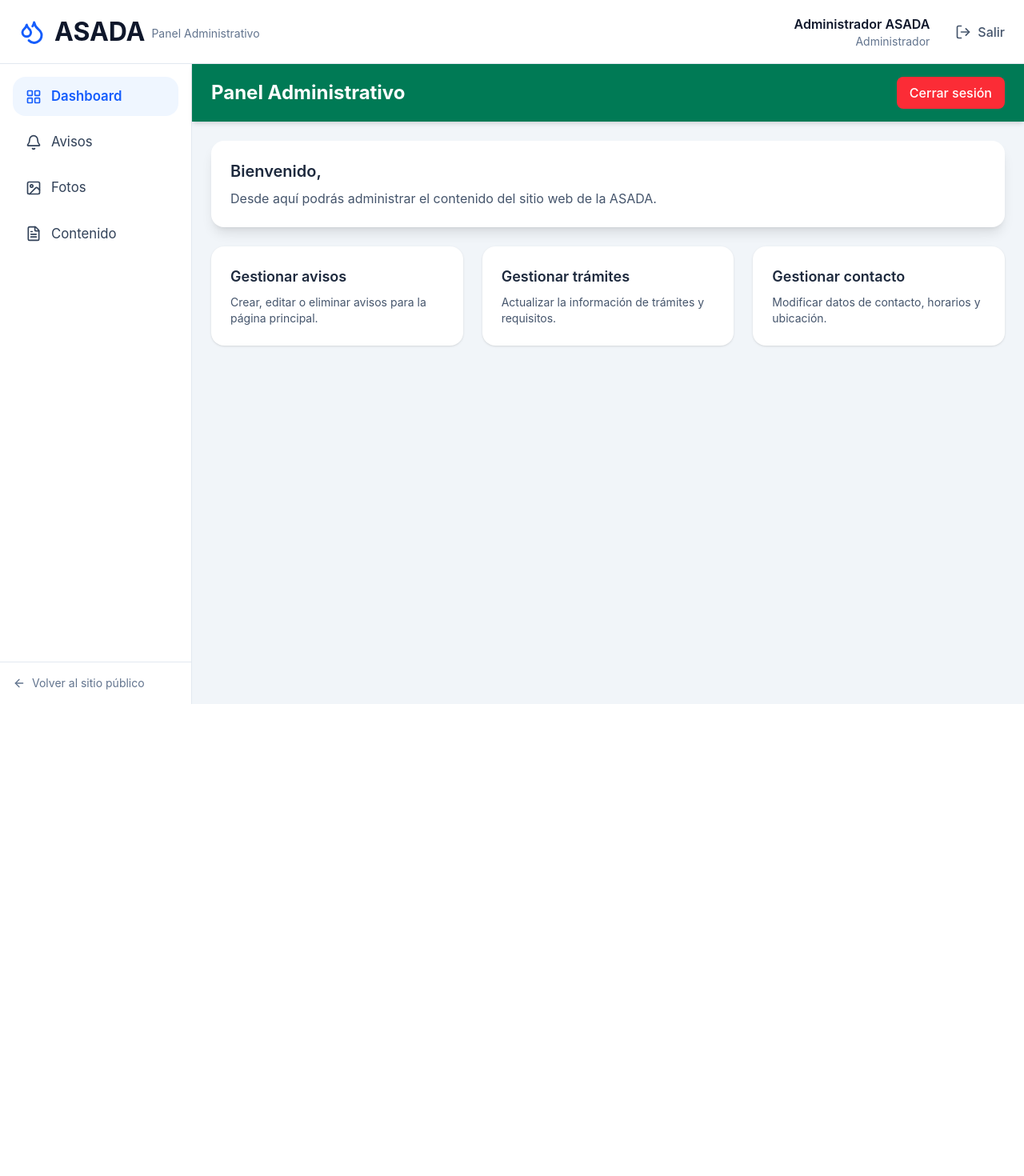
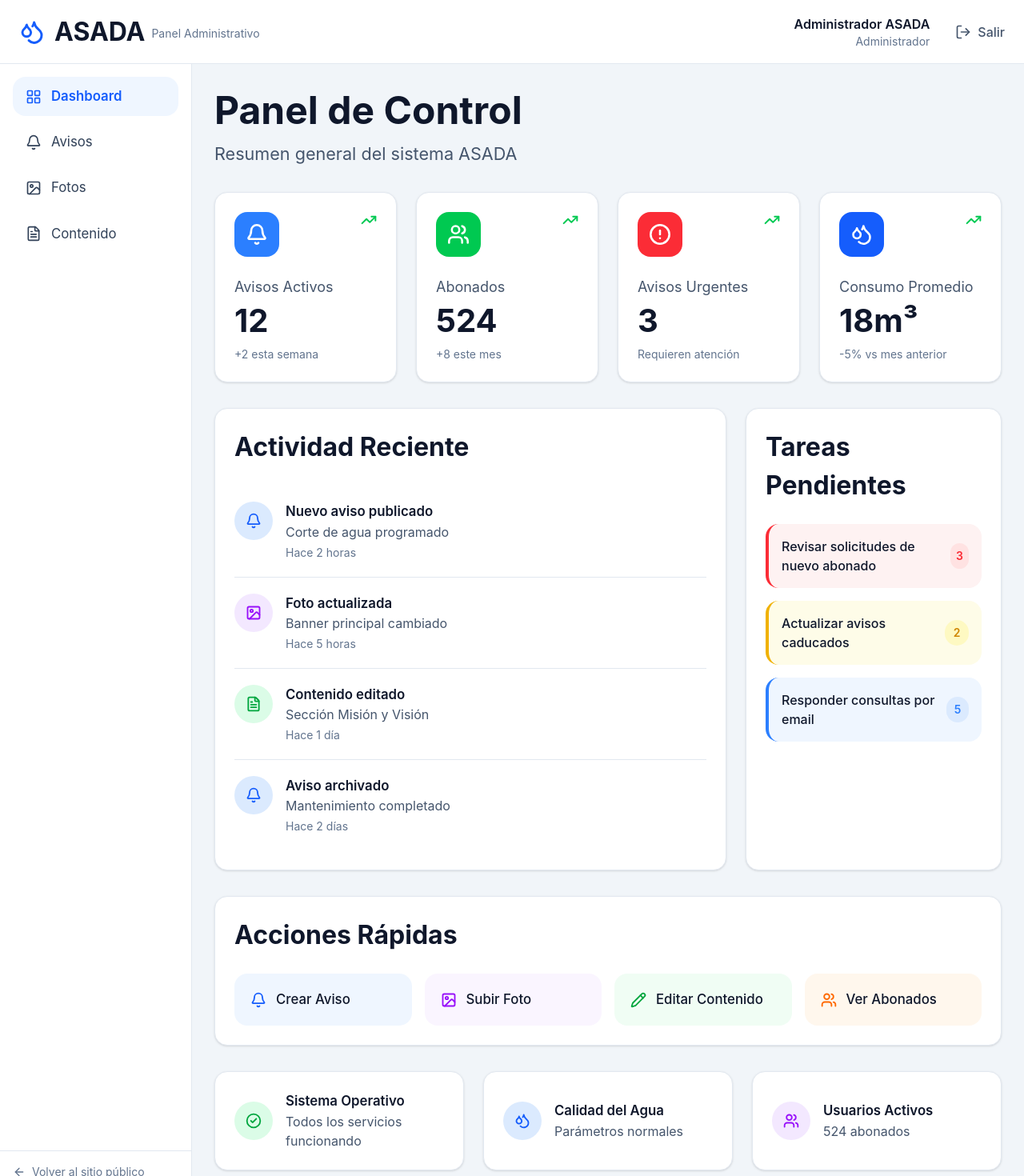
Before and after one commit to Jimenajr05/asada-cedral-dulcenombre-system, a React app in the folder frontend/: page /admin/panel in a window 1280 px wide. Shown: the top 1470 px of the page at 80% size. Before the commit the page ends 880 px from the top, so only its background shows below. Built offline with nearby package versions, Linux system fonts and the light colour scheme; sample sign-in values are in the browser's storage; the HTML template or start-up script is replaced by a standard one.

Commit message:
Actualización de panel administrativo

```diff
--- a/frontend/src/pages/admin/AdminPanel.jsx
+++ b/frontend/src/pages/admin/AdminPanel.jsx
@@ -1,65 +1,323 @@
+import {
+  Bell,
+  Users,
+  AlertCircle,
+  Droplets,
+  TrendingUp,
+  Image as ImageIcon,
+  FileText,
+  CheckCircle2,
+  Pencil,
+} from "lucide-react";
+
 function AdminPanel() {
-  const user = JSON.parse(localStorage.getItem("user"));
+  const stats = [
+    {
+      title: "Avisos Activos",
+      value: "12",
+      description: "+2 esta semana",
+      icon: Bell,
+      boxColor: "bg-blue-500",
+    },
+    {
+      title: "Abonados",
+      value: "524",
+      description: "+8 este mes",
+      icon: Users,
+      boxColor: "bg-green-500",
+    },
+    {
+      title: "Avisos Urgentes",
+      value: "3",
+      description: "Requieren atención",
+      icon: AlertCircle,
+      boxColor: "bg-red-500",
+    },
+    {
+      title: "Consumo Promedio",
+      value: "18m³",
+      description: "-5% vs mes anterior",
+      icon: Droplets,
+      boxColor: "bg-blue-600",
+    },
+  ];
 
-  const handleLogout = () => {
-    localStorage.removeItem("token");
-    localStorage.removeItem("user");
-    window.location.href = "/admin/login";
-  };
+  const recentActivity = [
+    {
+      title: "Nuevo aviso publicado",
+      description: "Corte de agua programado",
+      time: "Hace 2 horas",
+      icon: Bell,
+      iconColor: "text-blue-600",
+      bg: "bg-blue-100",
+    },
+    {
+      title: "Foto actualizada",
+      description: "Banner principal cambiado",
+      time: "Hace 5 horas",
+      icon: ImageIcon,
+      iconColor: "text-purple-600",
+      bg: "bg-purple-100",
+    },
+    {
+      title: "Contenido editado",
+      description: "Sección Misión y Visión",
+      time: "Hace 1 día",
+      icon: FileText,
+      iconColor: "text-green-600",
+      bg: "bg-green-100",
+    },
+    {
+      title: "Aviso archivado",
+      description: "Mantenimiento completado",
+      time: "Hace 2 días",
+      icon: Bell,
+      iconColor: "text-blue-600",
+      bg: "bg-blue-100",
+    },
+  ];
+
+  const pendingTasks = [
+    {
+      title: "Revisar solicitudes de nuevo abonado",
+      count: 3,
+      style: "bg-red-50 border-l-[4px] border-red-500",
+      badge: "bg-red-100 text-red-500",
+    },
+    {
+      title: "Actualizar avisos caducados",
+      count: 2,
+      style: "bg-yellow-50 border-l-[4px] border-yellow-500",
+      badge: "bg-yellow-100 text-yellow-600",
+    },
+    {
+      title: "Responder consultas por email",
+      count: 5,
+      style: "bg-blue-50 border-l-[4px] border-blue-500",
+      badge: "bg-blue-100 text-blue-500",
+    },
+  ];
+
+  const quickActions = [
+    {
+      title: "Crear Aviso",
+      icon: Bell,
+      bg: "bg-blue-50",
+      iconColor: "text-blue-600",
+    },
+    {
+      title: "Subir Foto",
+      icon: ImageIcon,
+      bg: "bg-purple-50",
+      iconColor: "text-purple-600",
+    },
+    {
+      title: "Editar Contenido",
+      icon: Pencil,
+      bg: "bg-green-50",
+      iconColor: "text-green-600",
+    },
+    {
+      title: "Ver Abonados",
+      icon: Users,
+      bg: "bg-orange-50",
+      iconColor: "text-orange-500",
+    },
+  ];
+
+  const bottomCards = [
+    {
+      title: "Sistema Operativo",
+      description: "Todos los servicios funcionando",
+      icon: CheckCircle2,
+      bg: "bg-green-100",
+      iconColor: "text-green-600",
+    },
+    {
+      title: "Calidad del Agua",
+      description: "Parámetros normales",
+      icon: Droplets,
+      bg: "bg-blue-100",
+      iconColor: "text-blue-600",
+    },
+    {
+      title: "Usuarios Activos",
+      description: "524 abonados",
+      icon: Users,
+      bg: "bg-purple-100",
+      iconColor: "text-purple-600",
+    },
+  ];
 
   return (
-    <div className="min-h-screen bg-slate-100">
-      <div className="bg-emerald-700 text-white px-6 py-4 shadow-md">
-        <div className="max-w-6xl mx-auto flex items-center justify-between">
-          <h1 className="text-2xl font-bold">Panel Administrativo</h1>
-          <button
-            onClick={handleLogout}
-            className="bg-red-500 hover:bg-red-600 px-4 py-2 rounded-lg font-medium"
+    <div className="p-7">
+      <div className="mb-8">
+        <h2 className="text-[3rem] font-bold text-slate-900 leading-tight">
+          Panel de Control
+        </h2>
+        <p className="text-slate-600 mt-2 text-[1.35rem]">
+          Resumen general del sistema ASADA
+        </p>
+      </div>
+
+      <div className="grid grid-cols-1 md:grid-cols-2 xl:grid-cols-4 gap-6 mb-8">
+        {stats.map((item) => {
+          const Icon = item.icon;
+
+          return (
+            <div
+              key={item.title}
+              className="bg-white rounded-2xl border border-slate-200 shadow-sm p-6"
             >
-            Cerrar sesión
-          </button>
+              <div className="flex items-start justify-between mb-6">
+                <div
+                  className={`w-14 h-14 rounded-2xl ${item.boxColor} flex items-center justify-center`}
+                >
+                  <Icon className="w-7 h-7 text-white" strokeWidth={2.2} />
+                </div>
+
+                <TrendingUp
+                  className="w-5 h-5 text-green-500"
+                  strokeWidth={2.4}
+                />
+              </div>
+
+              <h3 className="text-slate-600 text-lg">{item.title}</h3>
+              <p className="text-[2.5rem] font-bold text-slate-900 mt-2 leading-none">
+                {item.value}
+              </p>
+              <p className="text-sm text-slate-500 mt-3">{item.description}</p>
+            </div>
+          );
+        })}
+      </div>
+
+      <div className="grid grid-cols-1 xl:grid-cols-[2fr_1fr] gap-6 mb-8">
+        <section className="bg-white rounded-2xl border border-slate-200 shadow-sm p-6">
+          <h3 className="text-[2rem] font-bold text-slate-900 mb-6">
+            Actividad Reciente
+          </h3>
+
+          <div className="space-y-0">
+            {recentActivity.map((activity, index) => {
+              const Icon = activity.icon;
+
+              return (
+                <div key={index}>
+                  <div className="flex items-start gap-4 py-5">
+                    <div
+                      className={`w-12 h-12 rounded-full ${activity.bg} flex items-center justify-center shrink-0`}
+                    >
+                      <Icon
+                        className={`w-5 h-5 ${activity.iconColor}`}
+                        strokeWidth={2.2}
+                      />
+                    </div>
+
+                    <div>
+                      <h4 className="text-[1.05rem] font-semibold text-slate-900">
+                        {activity.title}
+                      </h4>
+                      <p className="text-slate-600 text-base">
+                        {activity.description}
+                      </p>
+                      <p className="text-sm text-slate-500 mt-1">
+                        {activity.time}
+                      </p>
                     </div>
                   </div>
 
-      <div className="max-w-6xl mx-auto p-6">
-        <div className="bg-white rounded-2xl shadow-lg p-6 mb-6">
-          <h2 className="text-xl font-semibold text-slate-800">
-            Bienvenido, {user?.nombre}
-          </h2>
-          <p className="text-slate-600 mt-2">
-            Desde aquí podrás administrar el contenido del sitio web de la
-            ASADA.
-          </p>
+                  {index !== recentActivity.length - 1 && (
+                    <div className="border-b border-slate-200" />
+                  )}
+                </div>
+              );
+            })}
+          </div>
+        </section>
+
+        <section className="bg-white rounded-2xl border border-slate-200 shadow-sm p-6">
+          <h3 className="text-[2rem] font-bold text-slate-900 mb-6">
+            Tareas Pendientes
+          </h3>
+
+          <div className="space-y-4">
+            {pendingTasks.map((task, index) => (
+              <div
+                key={index}
+                className={`rounded-2xl px-4 py-4 flex items-center justify-between ${task.style}`}
+              >
+                <span className="text-[1rem] font-medium text-slate-900">
+                  {task.title}
+                </span>
+
+                <span
+                  className={`w-8 h-8 rounded-full flex items-center justify-center text-sm font-semibold ${task.badge}`}
+                >
+                  {task.count}
+                </span>
+              </div>
+            ))}
+          </div>
+        </section>
       </div>
 
-        <div className="grid md:grid-cols-3 gap-6">
-          <div className="bg-white rounded-2xl shadow p-6">
-            <h3 className="text-lg font-semibold text-slate-800 mb-2">
-              Gestionar avisos
+      <section className="bg-white rounded-2xl border border-slate-200 shadow-sm p-6 mb-8">
+        <h3 className="text-[2rem] font-bold text-slate-900 mb-6">
+          Acciones Rápidas
         </h3>
-            <p className="text-slate-600 text-sm">
-              Crear, editar o eliminar avisos para la página principal.
-            </p>
+
+        <div className="grid grid-cols-1 md:grid-cols-2 xl:grid-cols-4 gap-4">
+          {quickActions.map((action) => {
+            const Icon = action.icon;
+
+            return (
+              <button
+                key={action.title}
+                className={`${action.bg} rounded-2xl px-5 py-5 flex items-center gap-3 text-left hover:opacity-90 transition`}
+              >
+                <Icon
+                  className={`w-5 h-5 ${action.iconColor}`}
+                  strokeWidth={2.2}
+                />
+                <span className="text-[1.05rem] font-medium text-slate-900">
+                  {action.title}
+                </span>
+              </button>
+            );
+          })}
+        </div>
+      </section>
+
+      <div className="grid grid-cols-1 md:grid-cols-3 gap-6">
+        {bottomCards.map((card) => {
+          const Icon = card.icon;
+
+          return (
+            <div
+              key={card.title}
+              className="bg-white rounded-2xl border border-slate-200 shadow-sm p-6 flex items-center gap-4"
+            >
+              <div
+                className={`w-12 h-12 rounded-full ${card.bg} flex items-center justify-center shrink-0`}
+              >
+                <Icon
+                  className={`w-5 h-5 ${card.iconColor}`}
+                  strokeWidth={2.2}
+                />
               </div>
 
-          <div className="bg-white rounded-2xl shadow p-6">
-            <h3 className="text-lg font-semibold text-slate-800 mb-2">
-              Gestionar trámites
-            </h3>
-            <p className="text-slate-600 text-sm">
-              Actualizar la información de trámites y requisitos.
-            </p>
-          </div>
-
-          <div className="bg-white rounded-2xl shadow p-6">
-            <h3 className="text-lg font-semibold text-slate-800 mb-2">
-              Gestionar contacto
-            </h3>
-            <p className="text-slate-600 text-sm">
-              Modificar datos de contacto, horarios y ubicación.
+              <div>
+                <h4 className="text-[1.05rem] font-semibold text-slate-900">
+                  {card.title}
+                </h4>
+                <p className="text-slate-600 text-base">
+                  {card.description}
                 </p>
               </div>
             </div>
+          );
+        })}
       </div>
     </div>
   );
```
Lines whose indentation alone changed are shown as unchanged.
